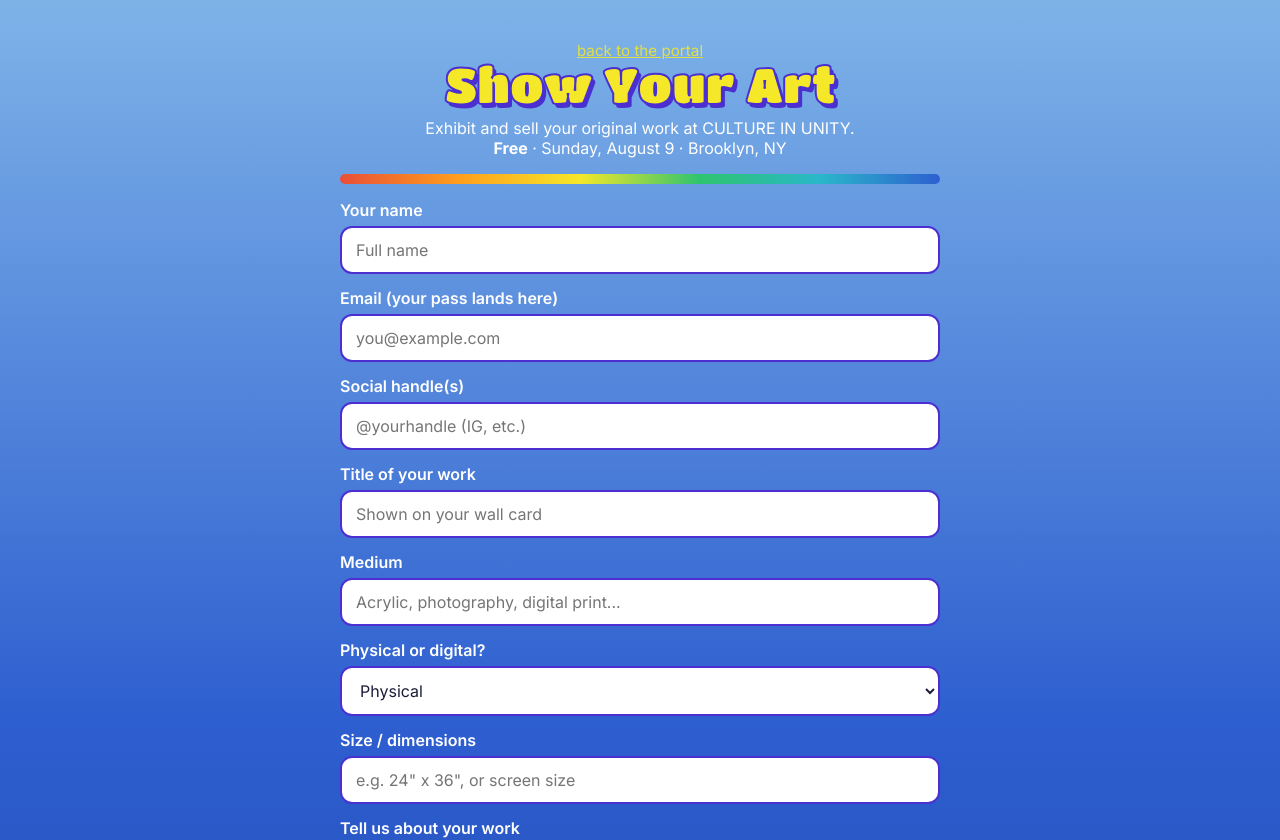
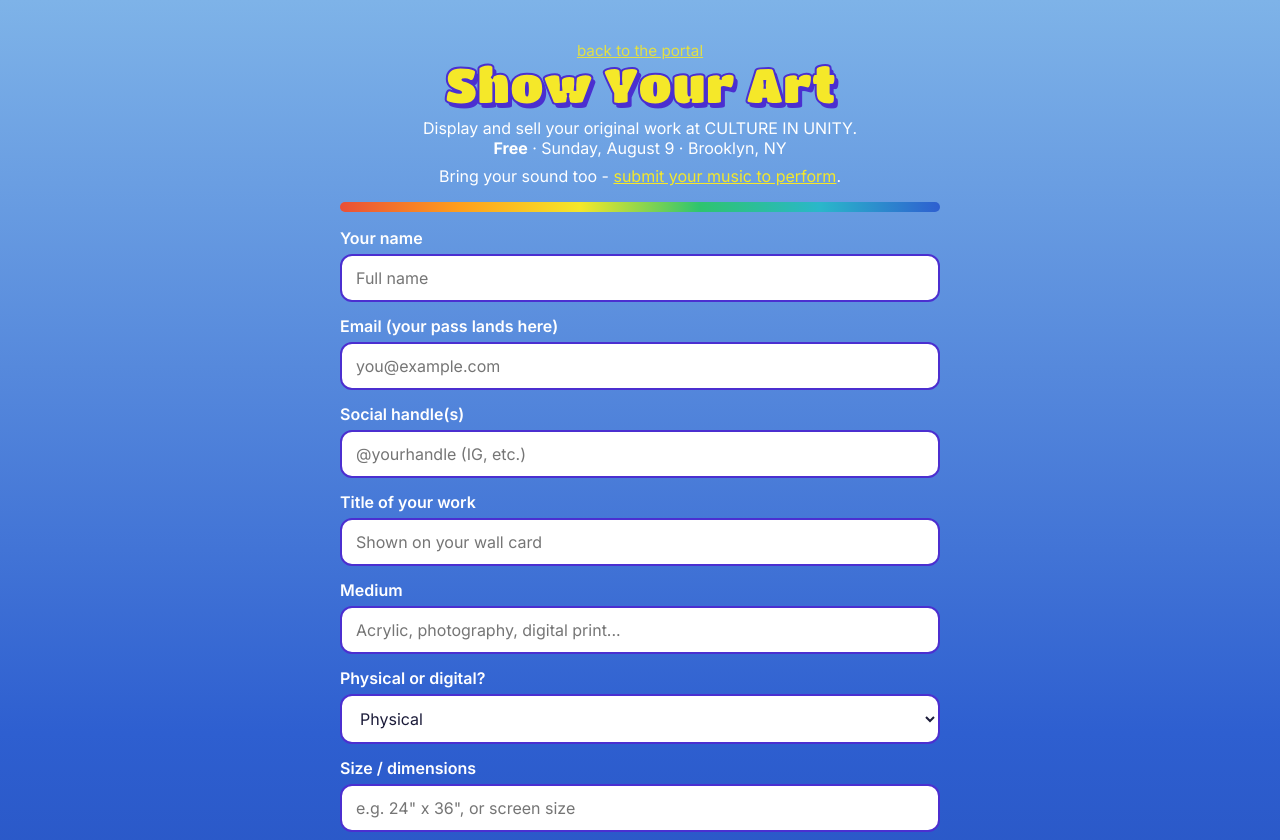
Before and after one commit to soulprinttribe/culture-in-unity, a Next.js app: page /submit/artist in a window 1280 px wide. Shown: the top 840 px of the page. Built offline with nearby package versions, Linux system fonts and the light colour scheme; no server answers.

Commit message:
Add files via upload

```diff
--- a/components/SubmitForm.jsx
+++ b/components/SubmitForm.jsx
@@ -134,13 +134,23 @@ export default function SubmitForm({ role }) {
       </h1>
       <p className="center mt-1">
         {isArtist
-          ? "Exhibit and sell your original work at CULTURE IN UNITY."
+          ? "Display and sell your original work at CULTURE IN UNITY."
           : isPerformer
           ? "Share your sound on the stage at CULTURE IN UNITY."
           : "Bring your goods to the marketplace at CULTURE IN UNITY."}
         <br />
         <strong>{r.feeLabel}</strong> &middot; {EVENT.dateLabel} &middot; {EVENT.venueName}
       </p>
+
+      {(isArtist || isPerformer) && (
+        <p className="center mt-1">
+          {isArtist ? (
+            <>Bring your sound too - <Link href="/submit/perform">submit your music to perform</Link>.</>
+          ) : (
+            <>Bring your art too - <Link href="/submit/artist">show your work on the walls</Link>.</>
+          )}
+        </p>
+      )}
       {avail && !soldOut && (
         <p className="center muted mt-1">{avail.remaining} of {avail.cap} spots left</p>
       )}
```
